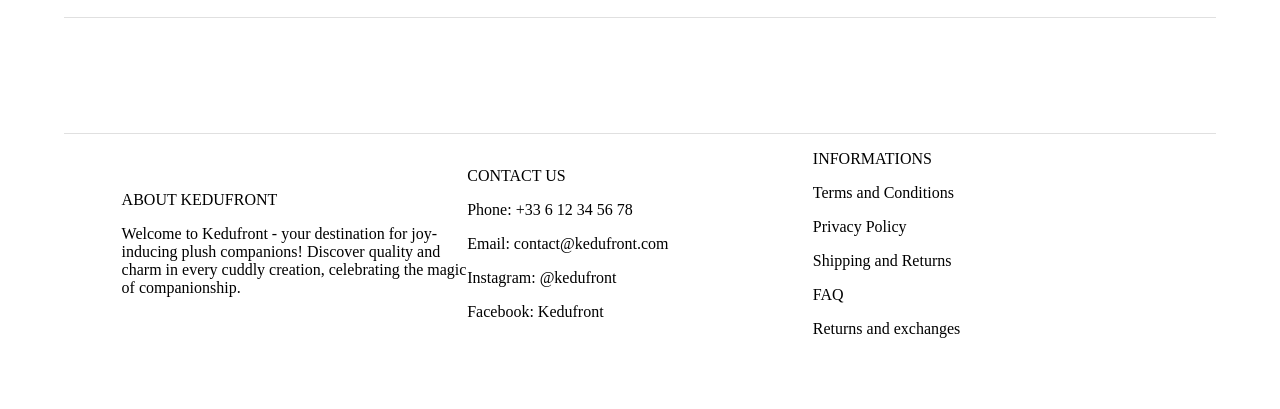
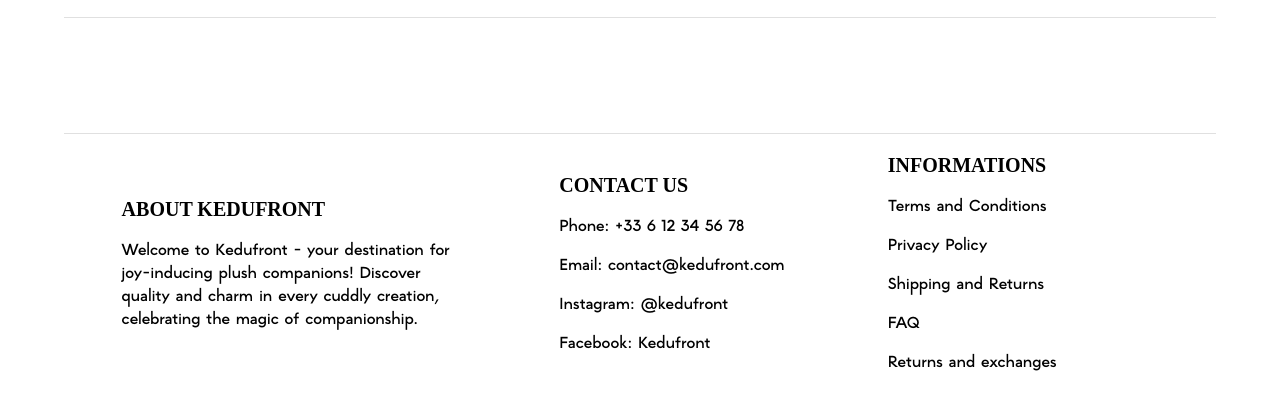
Before and after one commit to Taker-Academy/kedufron-t-ymehili, a plain HTML site: page index.html in a window 1280 px wide. Shown: the part 65-474 px from the top of the page. Drawn offline with Linux system fonts and the light colour scheme; no server answers; a web font is replaced by a local one.

Commit message:
Update font styles and footer layout

```diff
--- a/index.html
+++ b/index.html
@@ -17,18 +17,18 @@
     </section>
     <footer>
         <div class="about">
-            <p>ABOUT KEDUFRONT</p>
+            <h3>ABOUT KEDUFRONT</h3>
             <p>Welcome to Kedufront - your destination for joy-inducing plush companions! Discover quality and charm in every cuddly creation, celebrating the magic of companionship.</p>
         </div>
         <div class="contact">
-            <p>CONTACT US</p>
+            <h3>CONTACT US</h3>
             <p>Phone: +33 6 12 34 56 78</p>
             <p>Email: contact@kedufront.com</p>
             <p>Instagram: @kedufront</p>
             <p>Facebook: Kedufront</p>
         </div>
         <div class="info">
-            <p>INFORMATIONS</p>
+            <h3>INFORMATIONS</h3>
             <p>Terms and Conditions</p>
             <p>Privacy Policy</p>
             <p>Shipping and Returns</p>
--- a/style.css
+++ b/style.css
@@ -3,7 +3,13 @@
     src: url('./assets/MadeInfinityBlack.ttf') format('truetype');
 }
 
+@font-face {
+    font-family: 'madeinfinityregular';
+    src: url('./assets/MadeInfinityRegular.otf') format('opentype');
+}
+
 body {
+    font-family: madeinfinityregular;
     background-color: white;
     margin-left: 5%;
     margin-right: 5%;
@@ -90,16 +96,18 @@ header h1 {
 footer {
     display: flex;
     flex-direction: row;
-    justify-content: center;
+    justify-content: space-between;
     align-items: center;
     margin-top: 20px;
     margin-bottom: 20px;
     border-top: 1px solid #e0e0e0;
     margin-top: 5%;
+    padding-left: 5%;
 }
 
 .about {
     width: 30%;
+    padding-right: 10%;
 }
 
 .contact {
@@ -110,6 +118,13 @@ footer {
     width: 30%;
 }
 
+.info h3, .about h3, .contact h3 {
+    font-family: madeinfinityblack;
+    font-size: 20px;
+    color: black;
+    margin-bottom: 0;
+}
+
 @media screen and (max-width: 425px) {
     .item-box {
         width: 100%;
```
Also changed, not shown: assets/MadeInfinityRegular.otf (added), product/product.css (added), product/product.html (added), product/product.js (added).
